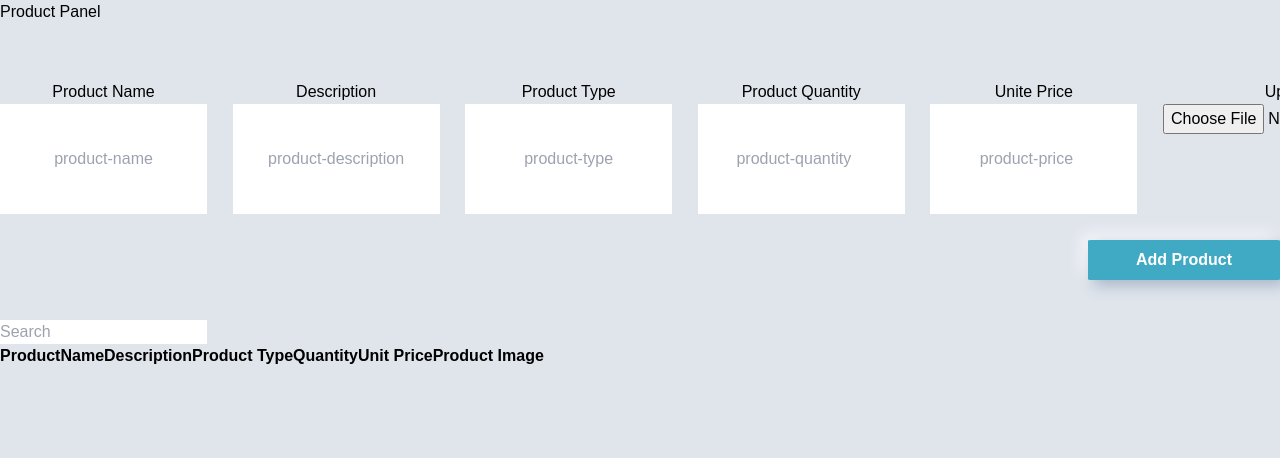
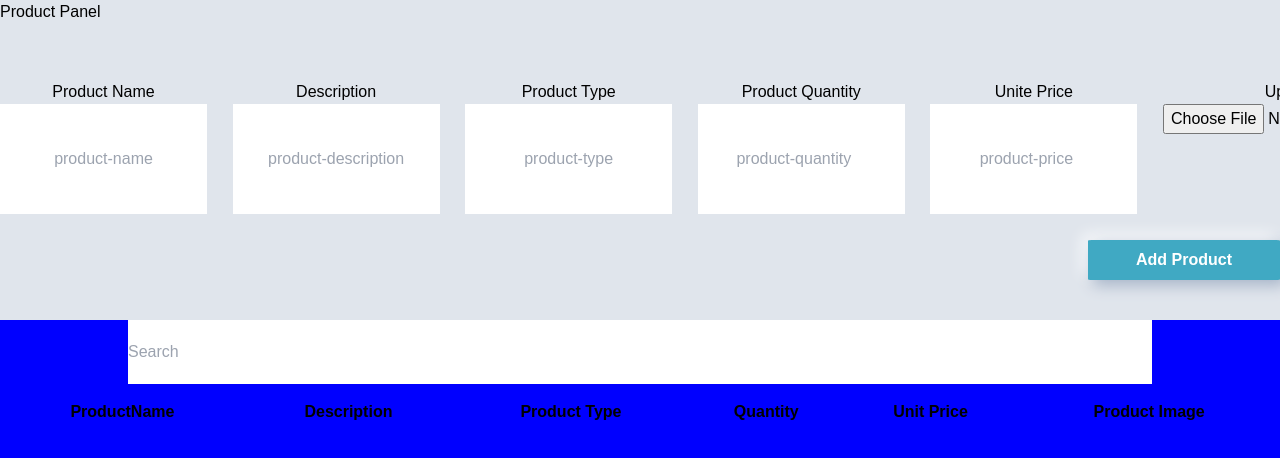
Before and after one commit to SayyedSuheir/DashboardDemoNextjs, a Next.js app in the folder thedashboardapp/: page /productspage in a window 1280 px wide. Shown: the top 458 px of the page. Built offline with nearby package versions, Linux system fonts and the light colour scheme.

Commit message:
product table

```diff
--- a/thedashboardapp/app/globals.css
+++ b/thedashboardapp/app/globals.css
@@ -340,7 +340,32 @@ li{
 
 
 }
-
+.productspage-body{
+  height:70vh;
+  display: flex;
+  flex-direction: column;
+  align-items: center;
+  width: 100%;
+  background-color: blue;
+}
+.search-product-body{
+  width:100%;
+  height: 10vh;
+  display: flex;
+  justify-content: center;
+}
+.search-product-body input{
+  width:80%;
+  height: 80%;
+}
+.table-product{
+  width:100%;
+  height:60vh;
+}
+.products-table{
+  width:100%;
+  height: 100%;
+}
 /* @media screen and (max-width:900px ){
 
   .productPage{
```
